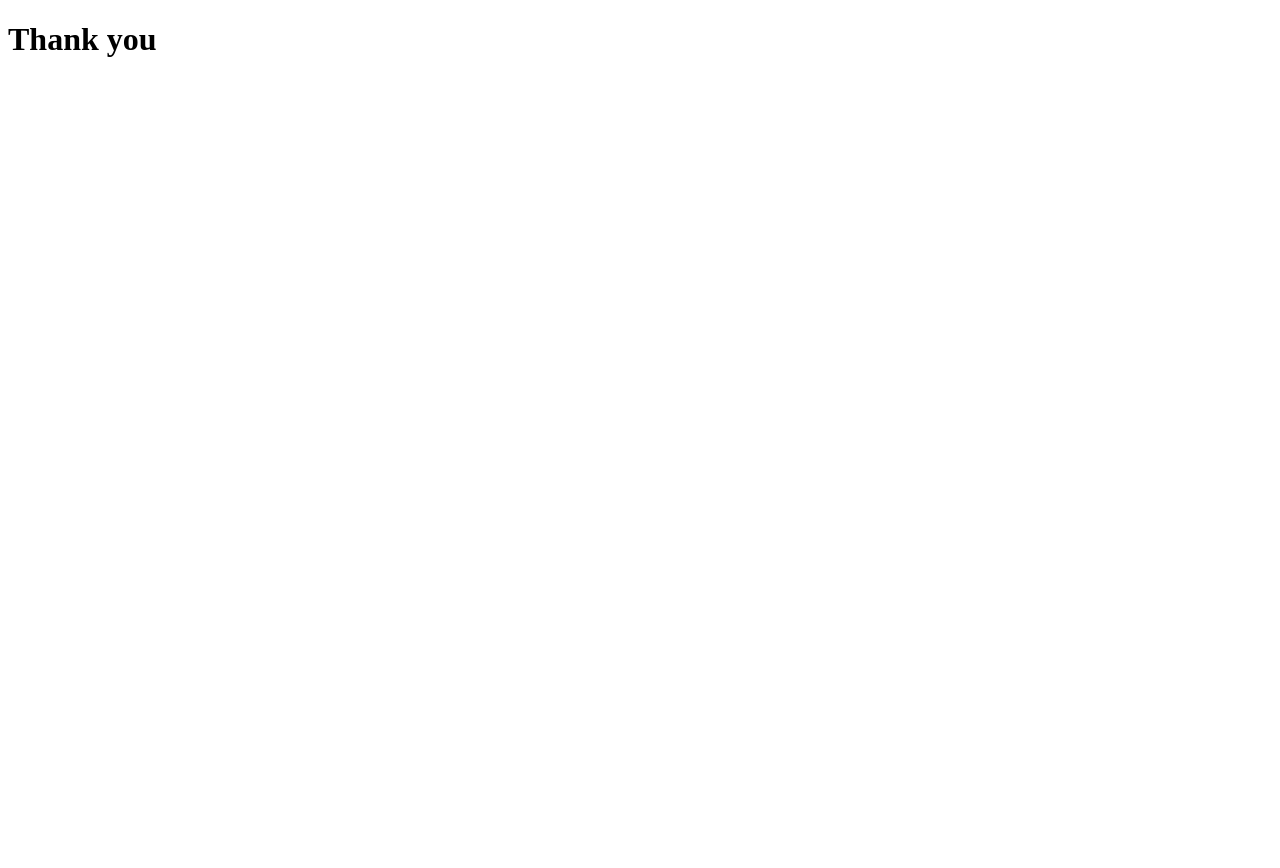
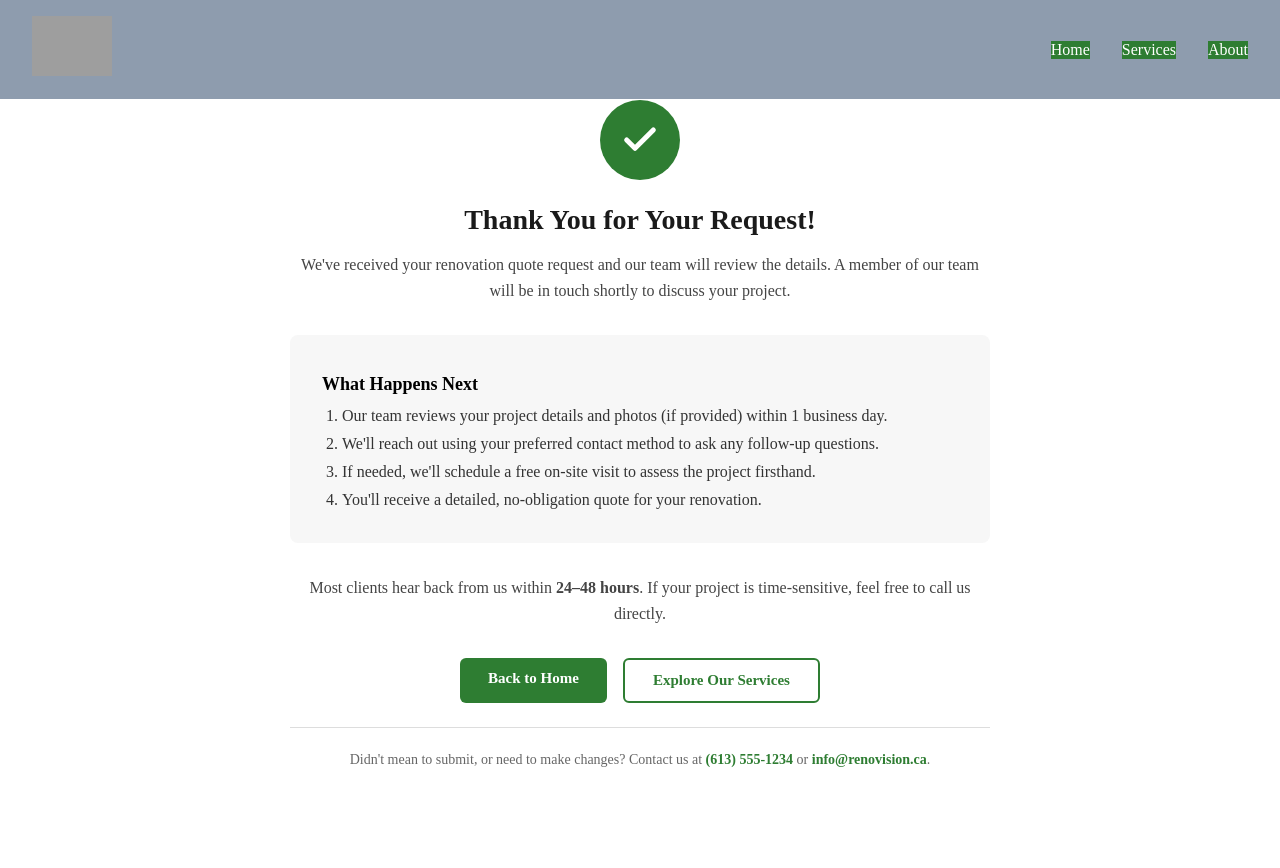
Before and after one commit to Nhasa3/RenoVision, a Django app: page /thank_you/ in a window 1280 px wide. Before the commit the page is almost empty. Before the commit the page ends 57 px from the top, so only its background shows below. Run offline with Django 5.2, Linux system fonts and the light colour scheme; grey boxes are pictures that could not be loaded.

Commit message:
Updated quote request success page with a design and adding some informations for client

```diff
--- a/mysite/template/partials/thank_you.html
+++ b/mysite/template/partials/thank_you.html
@@ -1,6 +1,153 @@
+{% load static %}
 <!DOCTYPE html>
 <html>
-    <body>
-        <h1>Thank you</h1>
-    </body>
+<head>
+    <title>Thank You - RenoVision</title>
+    <link rel="stylesheet" href="{% static 'css/header.css' %}">
+    <style>
+        .confirmation-container {
+            max-width: 700px;
+            margin: 60px auto;
+            padding: 40px;
+            text-align: center;
+            font-family: inherit;
+        }
+
+        .checkmark-circle {
+            width: 80px;
+            height: 80px;
+            margin: 0 auto 24px;
+            border-radius: 50%;
+            background: #2e7d32;
+            display: flex;
+            align-items: center;
+            justify-content: center;
+        }
+
+        .checkmark-circle svg {
+            width: 40px;
+            height: 40px;
+            stroke: white;
+        }
+
+        .confirmation-container h1 {
+            font-size: 28px;
+            margin-bottom: 12px;
+            color: #1a1a1a;
+        }
+
+        .confirmation-container p {
+            font-size: 16px;
+            color: #444;
+            line-height: 1.6;
+        }
+
+        .next-steps {
+            text-align: left;
+            background: #f7f7f7;
+            border-radius: 8px;
+            padding: 24px 32px;
+            margin: 32px 0;
+        }
+
+        .next-steps h2 {
+            font-size: 18px;
+            margin-bottom: 12px;
+        }
+
+        .next-steps ol {
+            margin: 0;
+            padding-left: 20px;
+        }
+
+        .next-steps li {
+            margin-bottom: 10px;
+            color: #333;
+        }
+
+        .contact-fallback {
+            font-size: 14px;
+            color: #666;
+            margin-top: 24px;
+            padding-top: 24px;
+            border-top: 1px solid #ddd;
+        }
+
+        .contact-fallback a {
+            color: #2e7d32;
+            text-decoration: none;
+            font-weight: 600;
+        }
+
+        .action-buttons {
+            margin-top: 32px;
+            display: flex;
+            gap: 16px;
+            justify-content: center;
+        }
+
+        .btn {
+            display: inline-block;
+            padding: 12px 28px;
+            border-radius: 6px;
+            text-decoration: none;
+            font-weight: 600;
+            font-size: 15px;
+        }
+
+        .btn-primary {
+            background: #2e7d32;
+            color: white;
+        }
+
+        .btn-secondary {
+            background: white;
+            color: #2e7d32;
+            border: 2px solid #2e7d32;
+        }
+    </style>
+</head>
+<body>
+    {% include "../partials/header.html" %}
+
+    <div class="confirmation-container">
+        <div class="checkmark-circle">
+            <svg viewBox="0 0 24 24" fill="none" stroke-width="3" stroke-linecap="round" stroke-linejoin="round">
+                <polyline points="20 6 9 17 4 12"></polyline>
+            </svg>
+        </div>
+
+        <h1>Thank You for Your Request!</h1>
+        <p>
+            We've received your renovation quote request and our team will review the details.
+            A member of our team will be in touch shortly to discuss your project.
+        </p>
+
+        <div class="next-steps">
+            <h2>What Happens Next</h2>
+            <ol>
+                <li>Our team reviews your project details and photos (if provided) within 1 business day.</li>
+                <li>We'll reach out using your preferred contact method to ask any follow-up questions.</li>
+                <li>If needed, we'll schedule a free on-site visit to assess the project firsthand.</li>
+                <li>You'll receive a detailed, no-obligation quote for your renovation.</li>
+            </ol>
+        </div>
+
+        <p>
+            Most clients hear back from us within <strong>24–48 hours</strong>.
+            If your project is time-sensitive, feel free to call us directly.
+        </p>
+
+        <div class="action-buttons">
+            <a href="{% url 'web:index' %}" class="btn btn-primary">Back to Home</a>
+            <a href="{% url 'web:services' %}" class="btn btn-secondary">Explore Our Services</a>
+        </div>
+
+        <div class="contact-fallback">
+            Didn't mean to submit, or need to make changes? Contact us at
+            <a href="tel:+16135551234">(613) 555-1234</a> or
+            <a href="mailto:info@renovision.ca">info@renovision.ca</a>.
+        </div>
+    </div>
+</body>
 </html>
```
